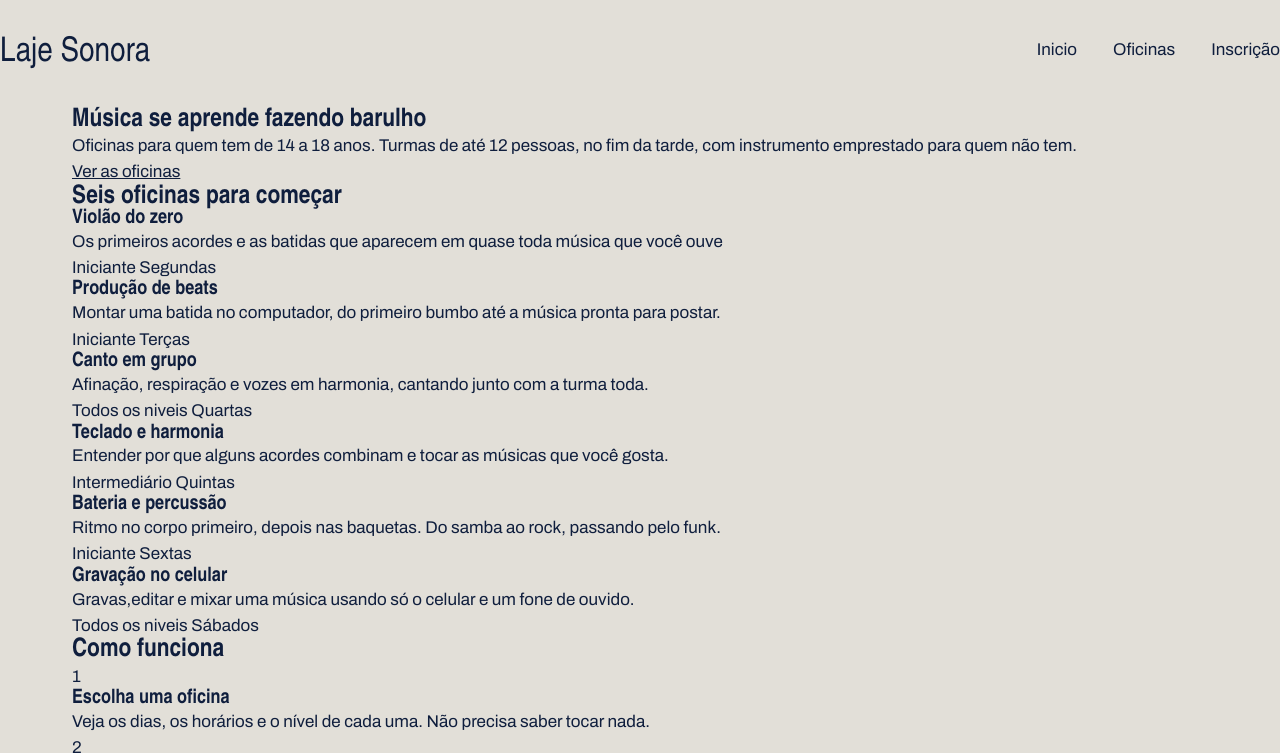
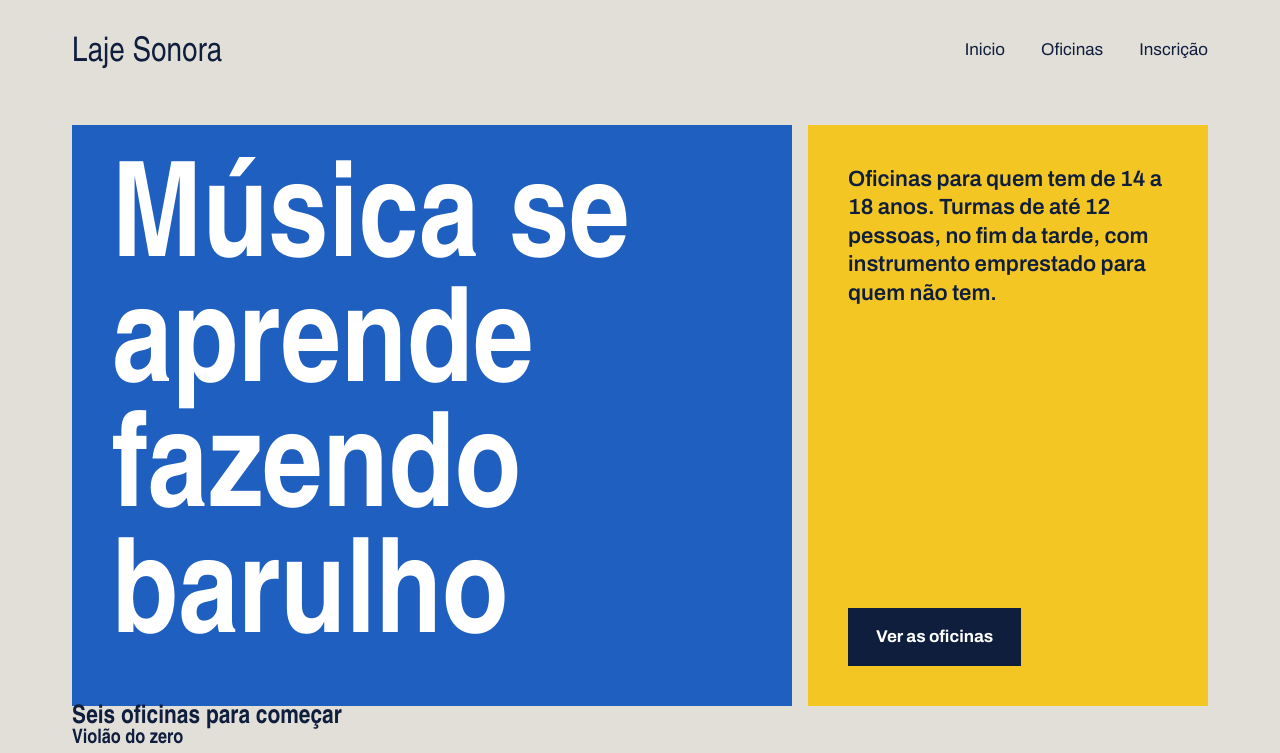
Before and after one commit to fellipereism/laje_sonora, a plain HTML site: page index.html in a window 1280 px wide. Shown: the top 753 px of the page. Drawn offline with Linux system fonts and the light colour scheme; a web font is replaced by a local one.

Commit message:
Cartazes do topo

```diff
--- a/index.css
+++ b/index.css
@@ -74,3 +74,56 @@ h1, h2, h3{
 .menu a.atual:hover {
     border-bottom-color: var(--fita);
 }
+
+.cartazes {
+    margin-top: 16px;
+    display: flex;
+    gap: 16px;
+}
+
+.cartaz {
+    padding: 40px;
+}
+
+.cartaz-principal {
+    background-color: var(--caixa-dagua);
+    color: var(--branco);
+    flex: 2;
+}
+
+.cartaz-principal h1 {
+    font-size: 132px;
+    width: 9ch;
+}
+
+.cartaz-lateral {
+    background-color: var(--fita);
+    flex: 1;
+    display: flex;
+    flex-direction: column;
+    justify-content: space-between;
+    gap: 32px;
+    align-items: flex-start;
+}
+
+.cartaz-lateral p {
+    font-size: 22px;
+    font-weight: 600;
+    line-height: 1.3;
+}
+
+.botao {
+    background-color: var(--tinta);
+    color: var(--branco);
+    font-weight: 700;
+    text-decoration: none;
+    padding: 16px 28px;
+    border: none;
+    font-family: var(--fonte-texto);
+    font-size: 17px;
+    cursor: pointer;
+}
+
+.botao:hover {
+    background-color: var(--caixa-dagua);
+}
--- a/index.html
+++ b/index.html
@@ -11,7 +11,7 @@
 
 </head>
 <body>
-    <header class="Conteudo topo">
+    <header class="conteudo topo">
         <a href="index.html" class="logo">Laje Sonora</a>
 
         <nav class="menu">
```
